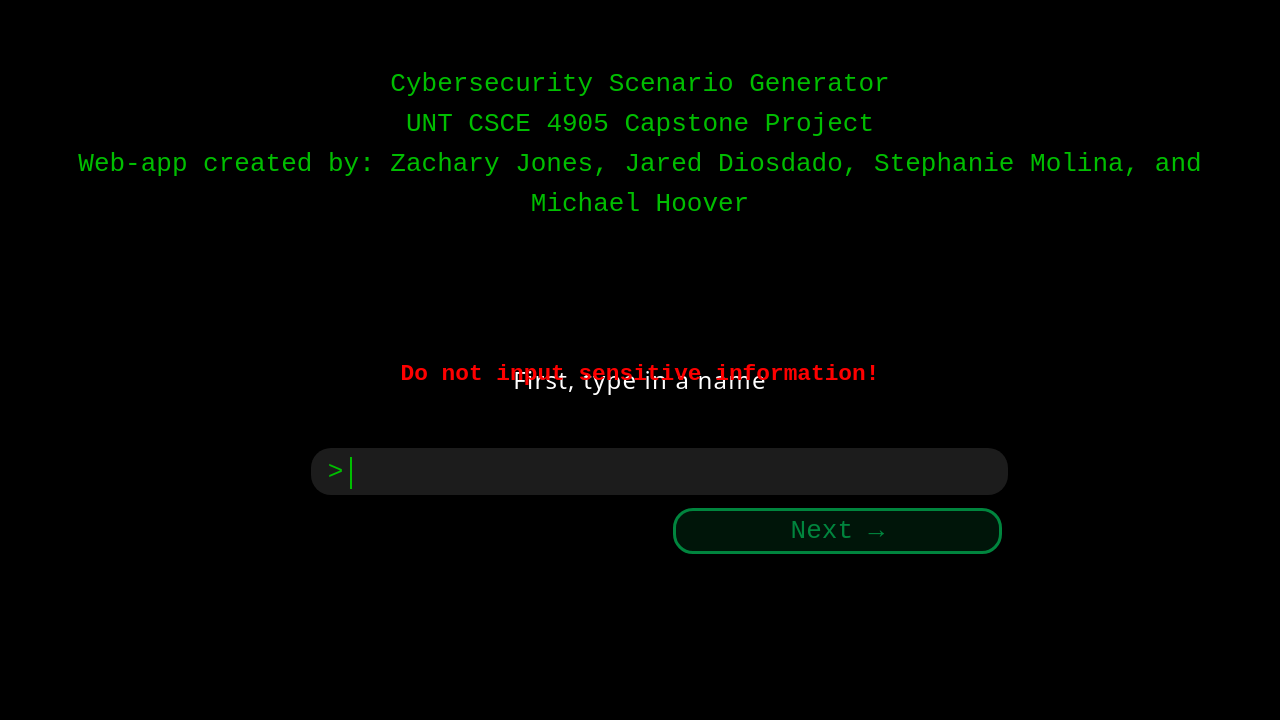
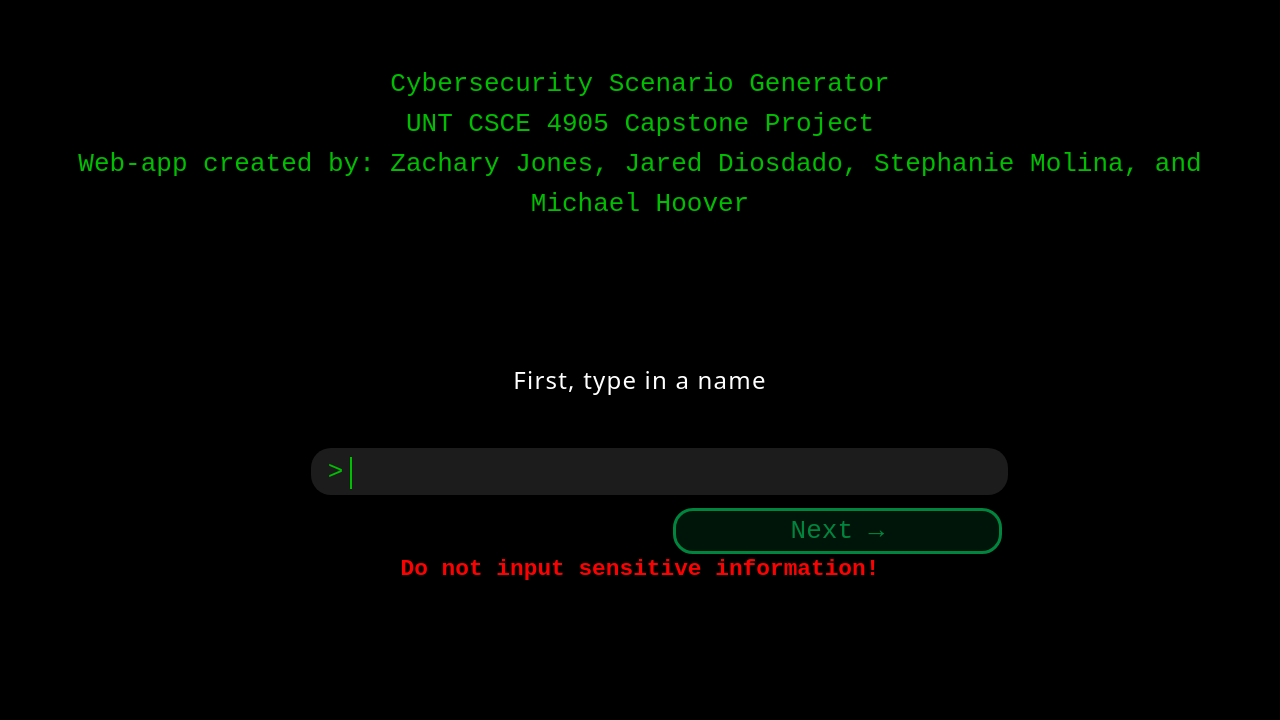
Before and after one commit to zachkjones512/IT-Capstone-Scenario-Generator, a plain HTML site: page index.html in a window 1280 px wide. Shown: the top 720 px of the page. Drawn offline with Linux system fonts and the light colour scheme.

Commit message:
Fixed footer orientation

```diff
--- a/styles.css
+++ b/styles.css
@@ -129,7 +129,7 @@ h2{
 footer{
     position: absolute;
     color: red;
-    bottom: 30rem;
+    bottom: 15rem;
     font-size:1.5em;
 }
 
```
